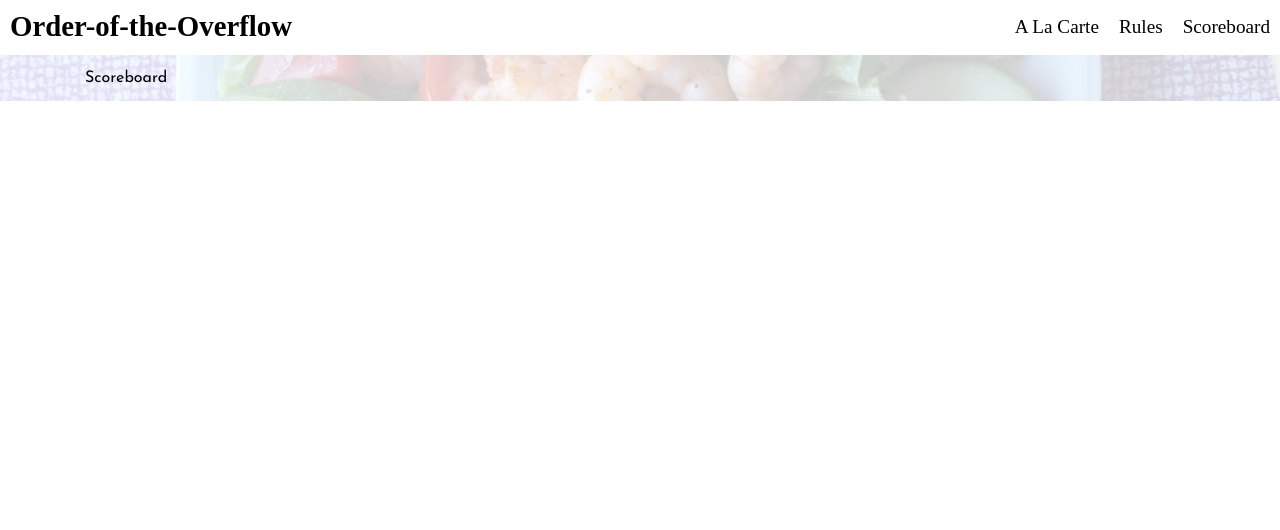
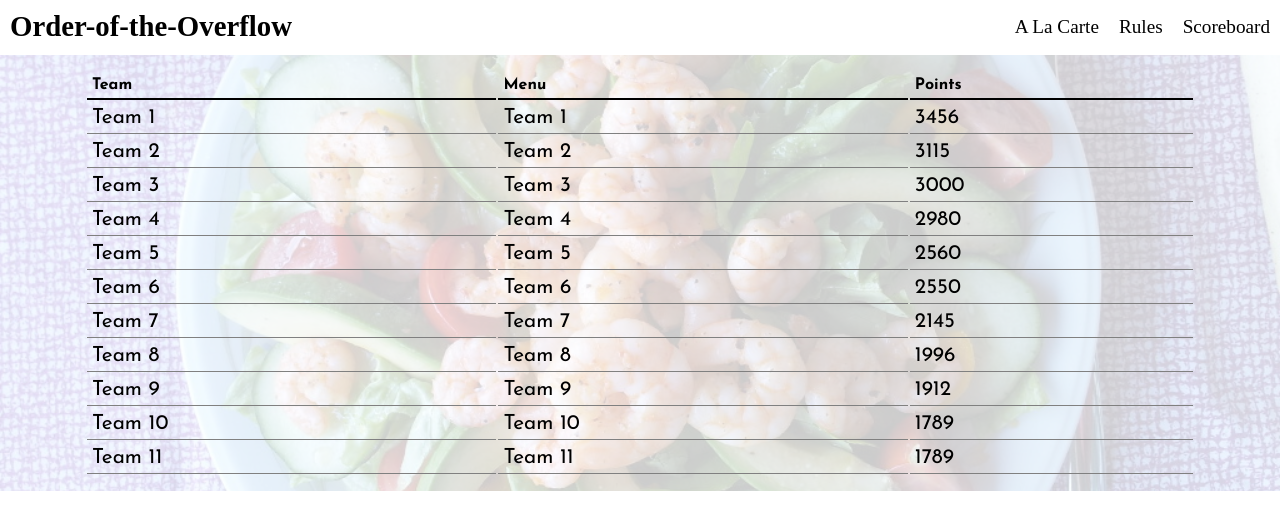
Before and after one commit to o-o-overflow/dc2019q-scoreboard, a React (Create React App) app in the folder scoreboard_frontend/: page /#/scoreboard in a window 1280 px wide. Shown: the top 530 px of the page. Built offline with nearby package versions, Linux system fonts and the light colour scheme; a web font is replaced by a local one.

Commit message:
Add actual scoreboard

```diff
--- a/scoreboard_frontend/src/index.css
+++ b/scoreboard_frontend/src/index.css
@@ -152,6 +152,22 @@ nav {
   flex-wrap: wrap;
 }
 
+.scoreboard {
+  width: 100%;
+}
+
+.scoreboard td {
+  border-bottom: 1px solid grey;
+  padding: 5px;
+  font-size: 1.3rem;
+}
+
+.scoreboard th {
+  border-bottom: 2px solid;
+  padding: 5px;
+  text-align: left;
+}
+
 .section-title {
   color: #9f3942;
   font-size: 2.25rem;
--- a/scoreboard_frontend/src/scoreboard.jsx
+++ b/scoreboard_frontend/src/scoreboard.jsx
@@ -1,6 +1,75 @@
 import React from 'react';
 
-function Scoreboard() {
-  return <div>Scoreboard</div>;
+class Scoreboard extends React.Component {
+  constructor(props) {
+    super(props);
+    this.state = {
+      teams: [
+        {
+          name: 'Team 1',
+          points: 3456,
+        },
+        {
+          name: 'Team 2',
+          points: 3115,
+        },
+        {
+          name: 'Team 3',
+          points: 3000,
+        },
+        {
+          name: 'Team 4',
+          points: 2980,
+        },
+        {
+          name: 'Team 5',
+          points: 2560,
+        },
+        {
+          name: 'Team 6',
+          points: 2550,
+        },
+        {
+          name: 'Team 7',
+          points: 2145,
+        },
+        {
+          name: 'Team 8',
+          points: 1996,
+        },
+        {
+          name: 'Team 9',
+          points: 1912,
+        },
+        {
+          name: 'Team 10',
+          points: 1789,
+        },
+        {
+          name: 'Team 11',
+          points: 1789,
+        },
+      ],
+    };
+  }
+
+  render() {
+    const { teams } = this.state;
+    const teamRows = teams.map(team =>
+      (
+        <tr>
+          <td>{team.name}</td>
+          <td>{team.name}</td>
+          <td>{team.points}</td>
+        </tr>
+      ));
+
+    return (
+      <table className="scoreboard">
+        <tr><th>Team</th><th>Menu</th><th>Points</th></tr>
+        {teamRows}
+      </table>
+    );
+  }
 }
 export default Scoreboard;
```
